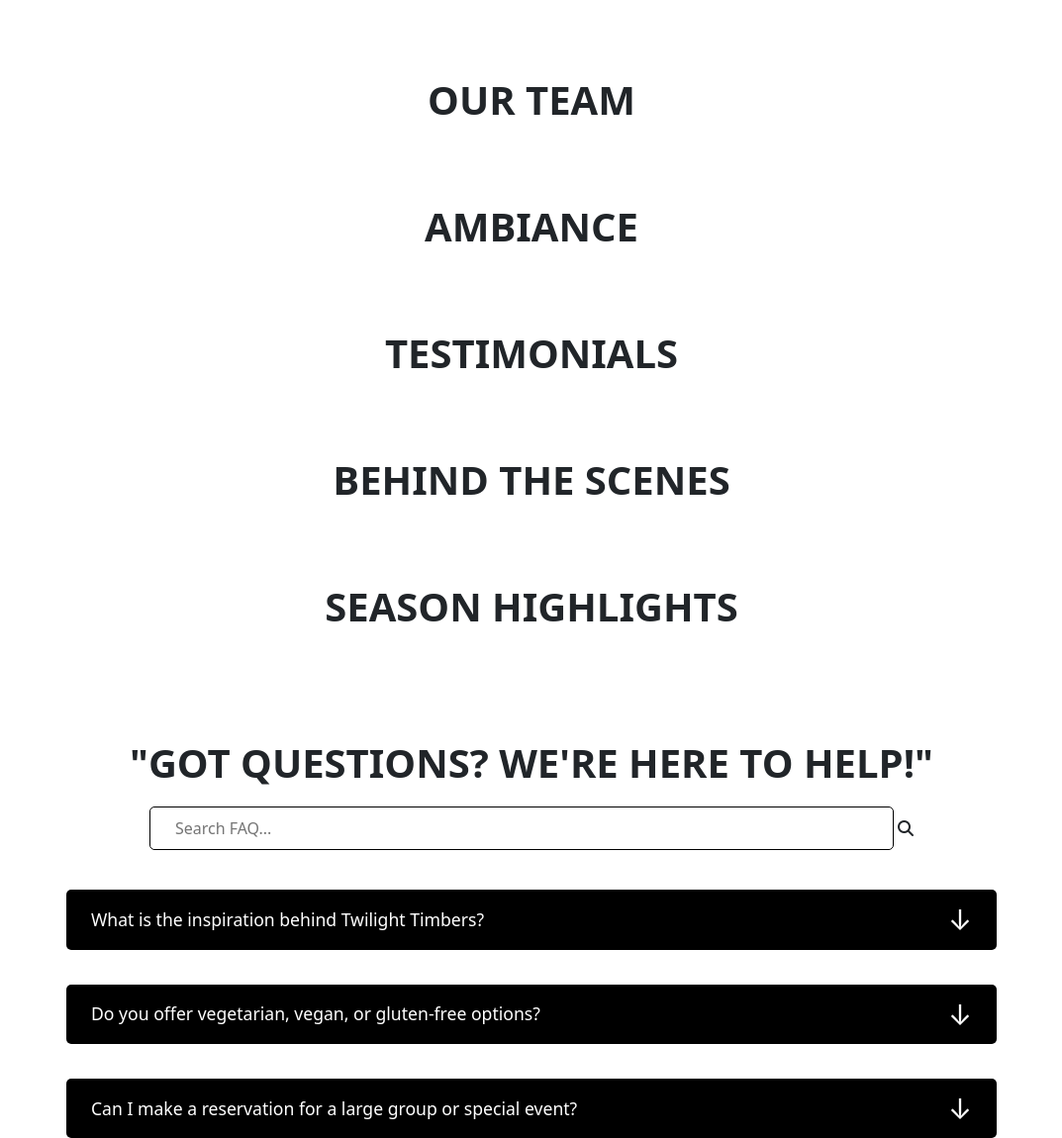
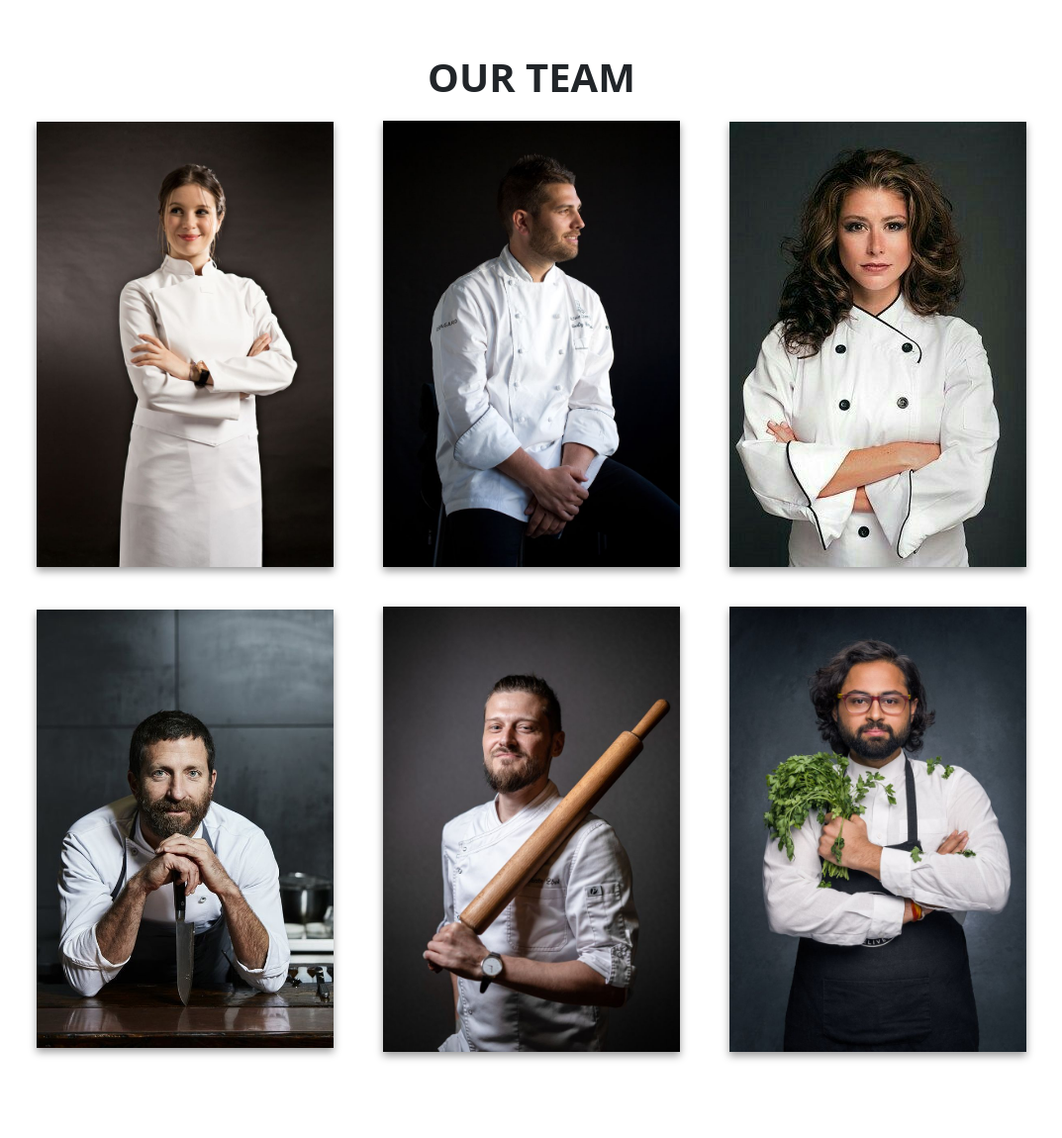
Before and after one commit to Anoushkapanda/Twilight-Timbers, a plain HTML site: page about_us.html in a window 1280 px wide. Shown: the part 1741-2891 px from the top of the page at 99% size, without its empty margins (103-1176 px from the left). Drawn offline with nearby package versions, Linux system fonts and the light colour scheme.

Commit message:
about page - team section

```diff
--- a/about_us.html
+++ b/about_us.html
@@ -176,7 +176,26 @@
 
         <section id="our-team" class="all-sections">
             <h1 class="main-headings">Our Team</h1>
-
+            <div class="our-team-section">
+                <div class="team-member">
+                    <img src="images/chef-1.jpg" alt="Team Member 1">
+                </div>
+                <div class="team-member">
+                    <img src="images/chef-2.jpg" alt="Team Member 2">
+                </div>
+                <div class="team-member">
+                    <img src="images/chef-3.jpg" alt="Team Member 3">
+                </div>
+                <div class="team-member">
+                    <img src="images/chef-4.jpg" alt="Team Member 4">
+                </div>
+                <div class="team-member">
+                    <img src="images/chef-5.jpg" alt="Team Member 5">
+                </div>
+                <div class="team-member">
+                    <img src="images/chef-6.jpg" alt="Team Member 6">
+                </div>
+            </div>
         </section>
 
         <!-- AMBIANCE SECTION -->
--- a/css/about.css
+++ b/css/about.css
@@ -22,18 +22,40 @@
 
 }
 
-.story-of-twilight-timber-content p {
+/* .story-of-twilight-timber-content p {
     text-align: justify;
-}
+} */
 
 .story-of-twilight-timber-info {
-    width: 85%;
+    width: 100%;
 }
 
 .story-of-twilight-timber-image img {
     width: 90%;
     border-radius: 10px;
 }
+
+/* ================================ OUR TEAM ============================ */
+
+.our-team-section {
+    display: flex;
+    flex-wrap: wrap;
+    justify-content: space-between;
+    align-items: center;
+    padding: 0 40px;
+}
+
+.team-member {
+    width: 30%;
+    margin-bottom: 40px;
+    box-shadow: 0 4px 8px rgba(0, 0, 0, 0.4);
+}
+
+.team-member img {
+    width: 100%;
+}
+
+/* =================================== FAQ ================================= */
 
 .faq-button {
     text-align: center;
@@ -44,8 +66,6 @@
     font-style: italic;
     color: black;
 }
-
-/* =================================== FAQ ================================= */
 
 #faq {
     padding: 30px 70px;
```
Also changed, not shown: images/Chef-2.jpg (added), images/chef-1.jpg (added), images/chef-3.jpg (added), images/chef-4.jpg (added), images/chef-5.jpg (added), images/chef-6.jpg (added).
